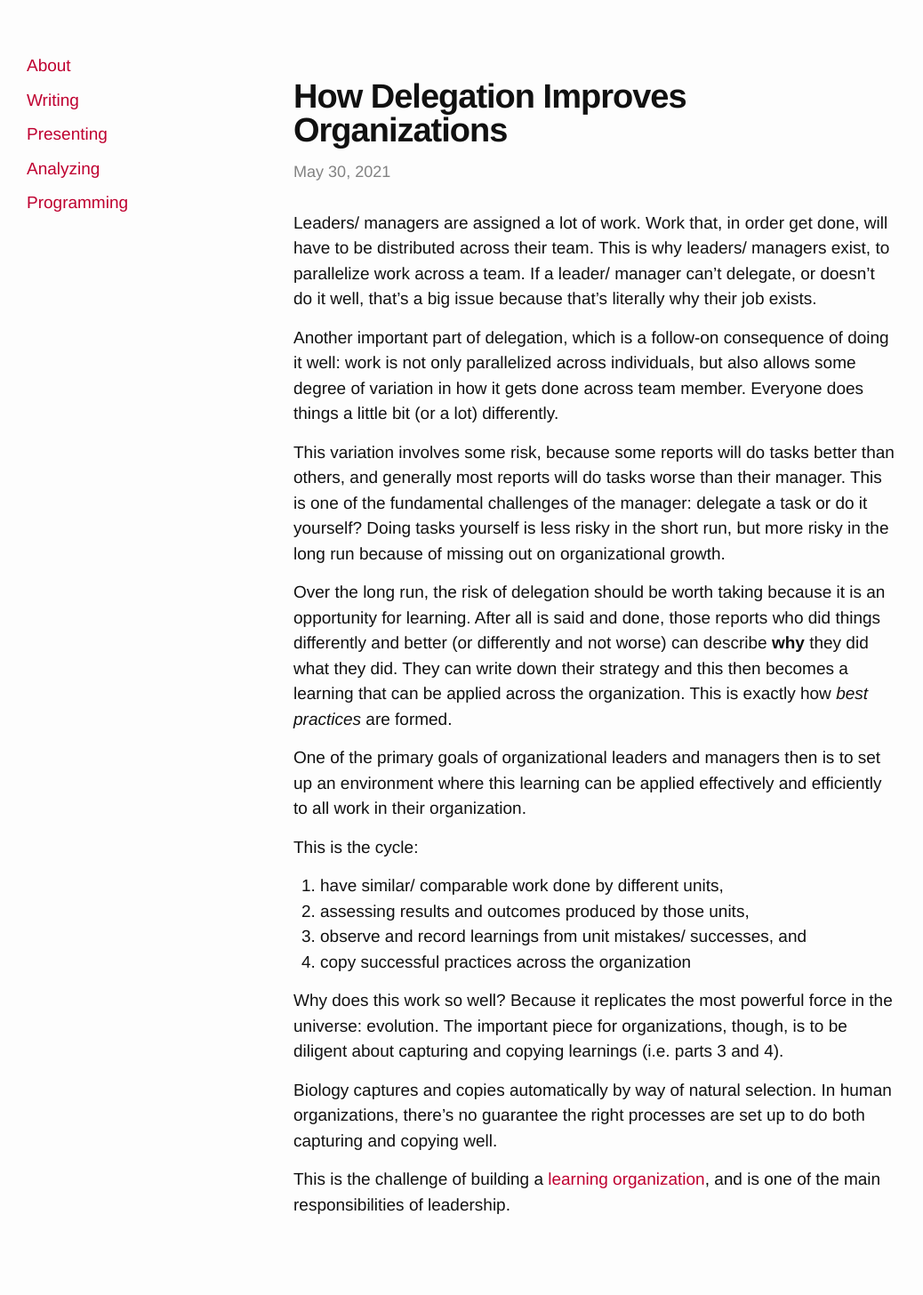
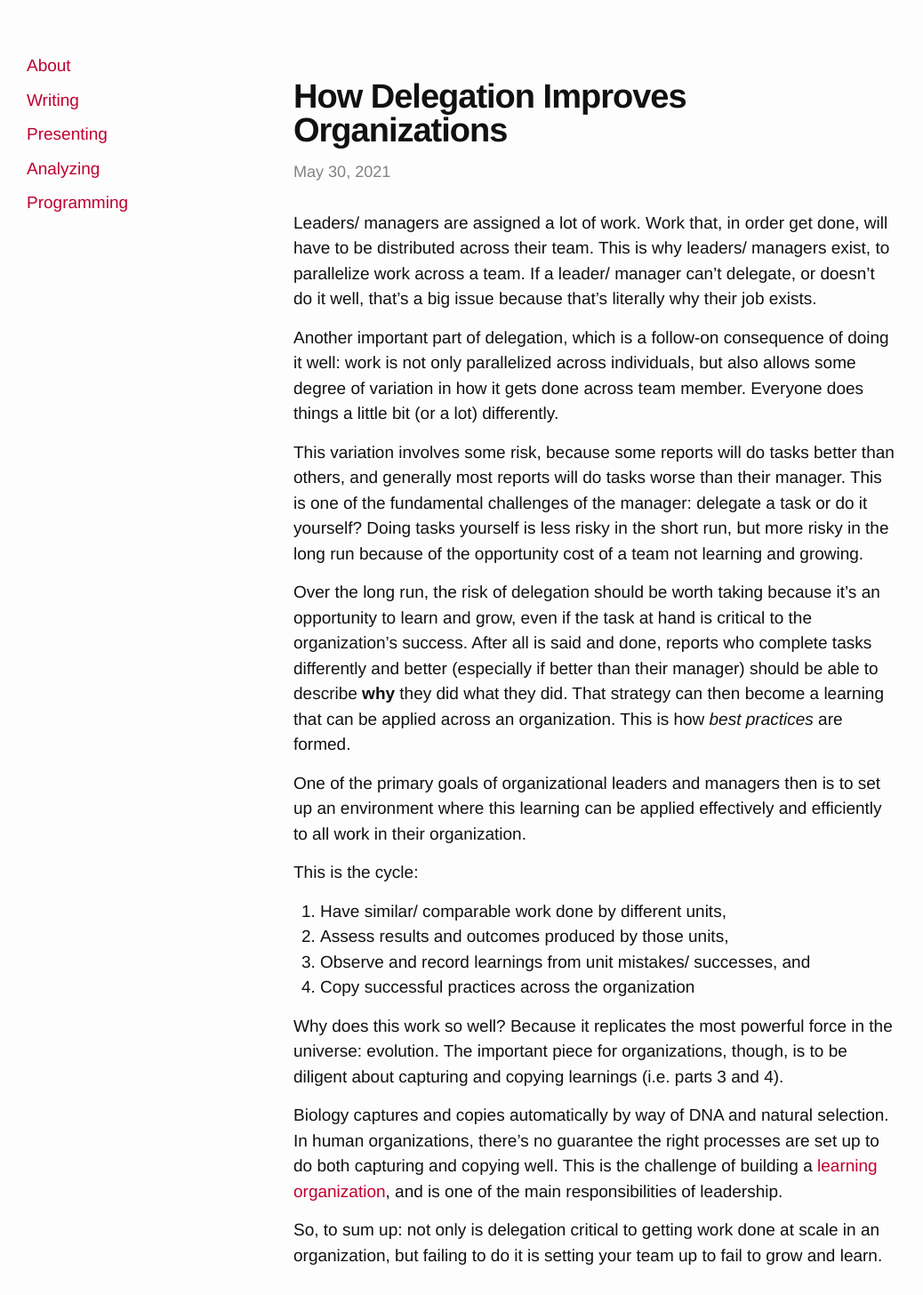
Before and after one commit to tmfarrell/tmfarrell.github.io, a Jekyll site: the page built from _posts/2021-05-30-how_delegation_improves_orgs.md, in a window 1280 px wide. Shown: the whole page at 89% size, without its empty margins (0-1038 px from the left). Built offline with Jekyll 4.4.1, drawn with Linux system fonts in a browser that asks for light colours; nearby versions of some CDN libraries; before the commit the page ends 1399 px from its top, so only the background shows below that.

Commit message:
more improvements

```diff
--- a/_posts/2021-05-30-how_delegation_improves_orgs.md
+++ b/_posts/2021-05-30-how_delegation_improves_orgs.md
@@ -17,30 +17,32 @@ team member. Everyone does things a little bit (or a lot) differently.
 This variation involves some risk, because some reports will do tasks better than others, and generally
 most reports will do tasks worse than their manager. This is one of the fundamental challenges of the manager:
 delegate a task or do it yourself? Doing tasks yourself is less risky in the short run, but more risky in
-the long run because of missing out on organizational growth.
+the long run because of the opportunity cost of a team not learning and growing.
 
-Over the long run, the risk of delegation should be worth taking because it is an opportunity for learning.
-After all is said and done, those reports who did things differently and better (or differently and
-not worse) can describe **why** they did what they did. They can write down their strategy and this
-then becomes a learning that can be applied across the organization. This is exactly how *best practices*
-are formed.
+Over the long run, the risk of delegation should be worth taking because it's an opportunity to learn and
+grow, even if the task at hand is critical to the organization's success. After all is said and done, reports
+who complete tasks differently and better (especially if better than their manager) should be able to describe
+**why** they did what they did. That strategy can then become a learning that can be applied across an organization.
+This is how *best practices* are formed.
 
 One of the primary goals of organizational leaders and managers then is to set up an environment
 where this learning can be applied effectively and efficiently to all work in their organization.
 
 This is the cycle:
 
-  1. have similar/ comparable work done by different units,
-  2. assessing results and outcomes produced by those units,
-  3. observe and record learnings from unit mistakes/ successes, and
-  4. copy successful practices across the organization
+  1. Have similar/ comparable work done by different units,
+  2. Assess results and outcomes produced by those units,
+  3. Observe and record learnings from unit mistakes/ successes, and
+  4. Copy successful practices across the organization
 
 Why does this work so well? Because it replicates the most powerful force in the universe: evolution. The
 important piece for organizations, though, is to be diligent about capturing and copying learnings
 (i.e. parts 3 and 4).
 
-Biology captures and copies automatically by way of natural selection. In human organizations, there's no guarantee
-the right processes are set up to do both capturing and copying well.
+Biology captures and copies automatically by way of DNA and natural selection. In human organizations, there's
+no guarantee the right processes are set up to do both capturing and copying well. This is the challenge of building
+a [learning organization](https://hbr.org/1993/07/building-a-learning-organization), and is one of the main
+responsibilities of leadership.
 
-This is the challenge of building a [learning organization](https://hbr.org/1993/07/building-a-learning-organization),
-and is one of the main responsibilities of leadership.
+So, to sum up: not only is delegation critical to getting work done at scale in an organization, but
+failing to do it is setting your team up to fail to grow and learn.
```
